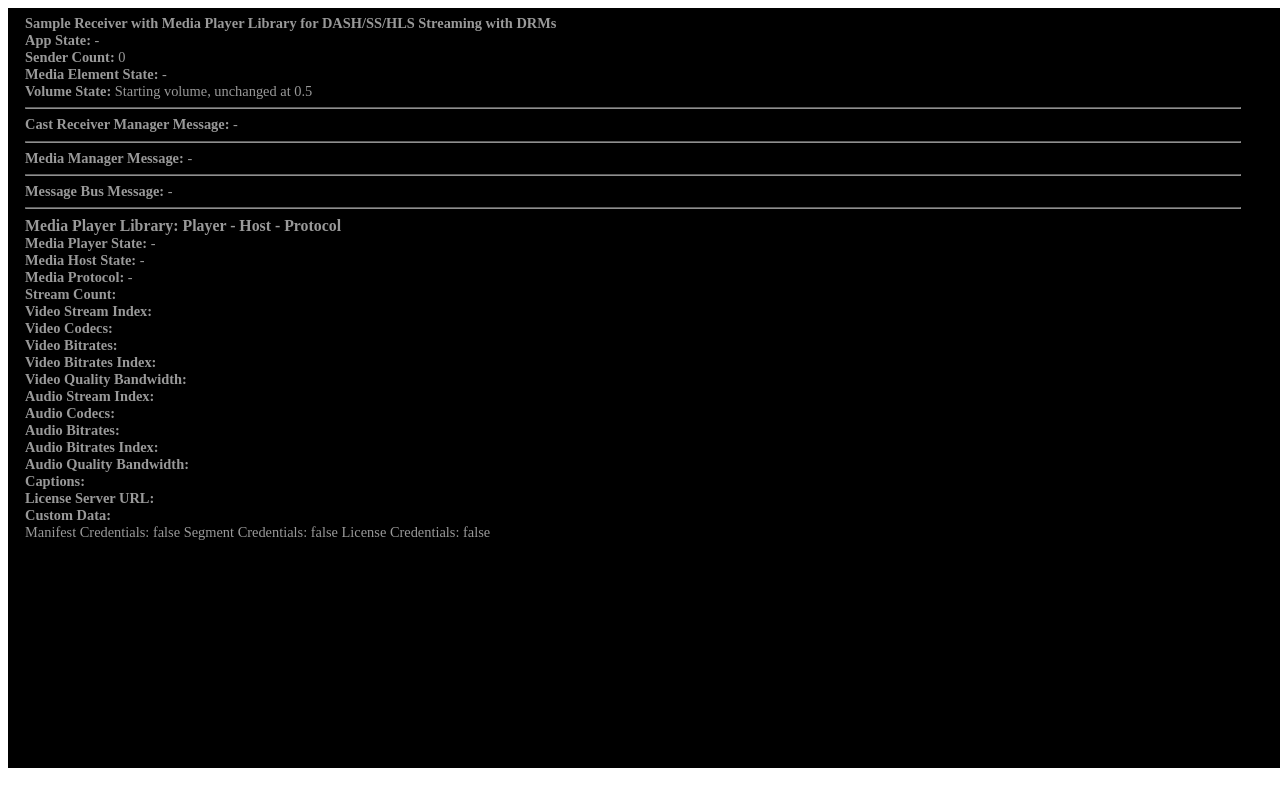
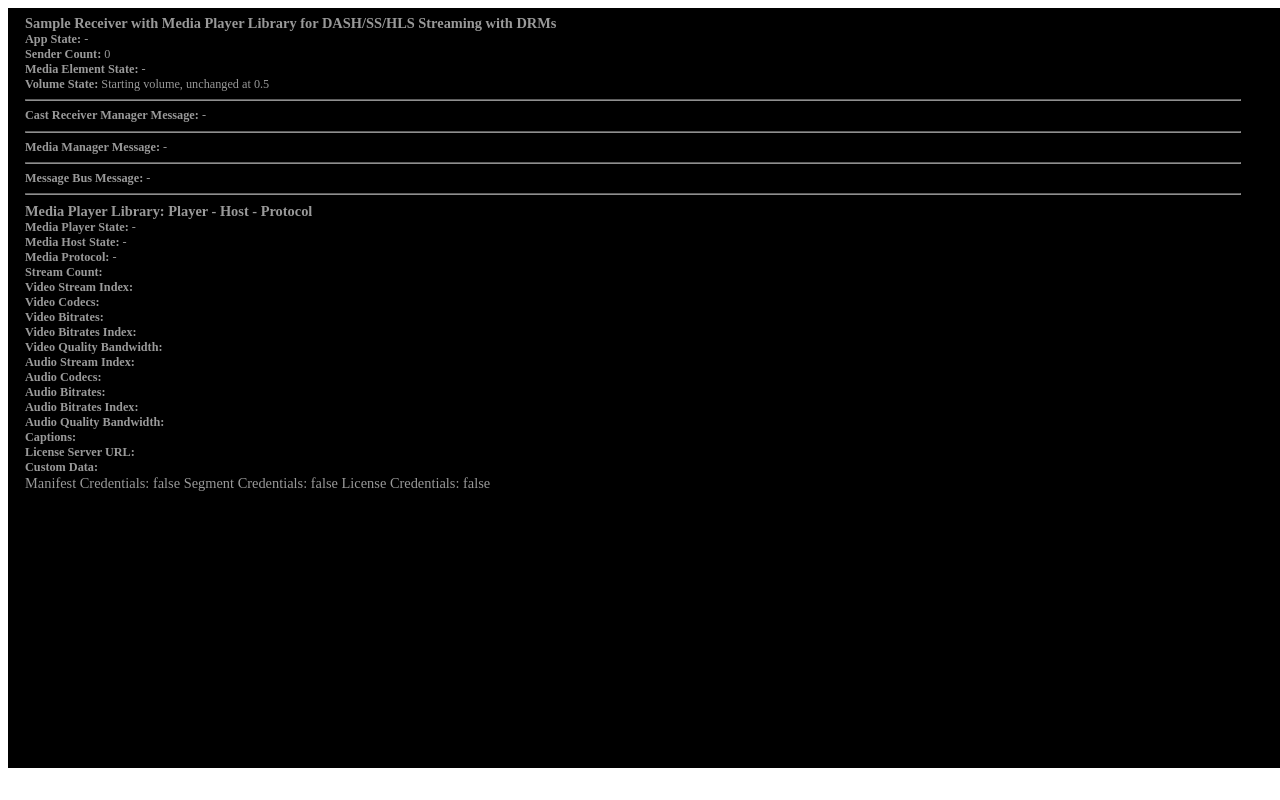
Before and after one commit to devdev0100/MD_HelloWorld, a plain HTML site: page CastMediaPlayerStreamingDRM-Rachel/mpl.html in a window 1280 px wide. Drawn offline with Linux system fonts and the light colour scheme; a script that the page names is missing.

Commit message:
font size changes

```diff
--- a/CastMediaPlayerStreamingDRM-Rachel/mpl.html
+++ b/CastMediaPlayerStreamingDRM-Rachel/mpl.html
@@ -73,35 +73,35 @@ limitations under the License.
 <body>
     <div id="messages">
       <div style="font-size:100%; font-weight:bold; margin-left:0px;" id="title">Sample Receiver with Media Player Library for DASH/SS/HLS Streaming with DRMs</div>
-      <div>App State: <span id="applicationState">-</span></div>
-      <div>Sender Count: <span id="senderCount">0</span></div>
-      <div>Media Element State: <span  id="mediaElementState">-</span></div>
-      <div>Volume State: <span  id="volumeMessage">Starting volume, unchanged at 0.5</span></div>
+      <div style="font-size:85%;"> App State: <span id="applicationState">-</span></div>
+      <div style="font-size:85%;">Sender Count: <span id="senderCount">0</span></div>
+      <div style="font-size:85%;">Media Element State: <span  id="mediaElementState">-</span></div>
+      <div style="font-size:85%;">Volume State: <span  id="volumeMessage">Starting volume, unchanged at 0.5</span></div>
       <hr>
-      <div>Cast Receiver Manager Message: <span  id="castReceiverManagerMessage">-</span></div>
+      <div style="font-size:85%;">Cast Receiver Manager Message: <span  id="castReceiverManagerMessage">-</span></div>
       <hr>
-      <div>Media Manager Message: <span  id="mediaManagerMessage">-</span></div>
+      <div style="font-size:85%;">Media Manager Message: <span  id="mediaManagerMessage">-</span></div>
       <hr>
-      <div>Message Bus Message: <span  id="messageBusMessage">-</span></div>
+      <div style="font-size:85%;">Message Bus Message: <span  id="messageBusMessage">-</span></div>
       <hr>
-      <div style="font-size:110%;font-weight:bold;">Media Player Library: Player - Host - Protocol</div>
-      <div>Media Player State: <span id="mediaPlayerState">-</span></div>
-      <div>Media Host State: <span id="mediaHostState">-</span></div>
-      <div>Media Protocol: <span id="mediaProtocol">-</span></div>
-      <div>Stream Count: <span id="streamCount"></span></div>
-      <div>Video Stream Index: <span id="videoStreamIndex"></span></div>
-      <div>Video Codecs: <span id="streamVideoCodecs"></span></div>
-      <div>Video Bitrates: <span id="streamVideoBitrates"></span></div>
-      <div>Video Bitrates Index: <span id="videoQualityIndex"></span></div>
-      <div>Video Quality Bandwidth: <span id="streamVideoQuality"></span></div>
-      <div>Audio Stream Index: <span id="audioStreamIndex"></span></div>
-      <div>Audio Codecs: <span id="streamAudioCodecs"></span></div>
-      <div>Audio Bitrates: <span id="streamAudioBitrates"></span></div>
-      <div>Audio Bitrates Index: <span id="audioQualityIndex"></span></div>
-      <div>Audio Quality Bandwidth: <span id="streamAudioQuality"></span></div>
-      <div>Captions: <span id="captions"></span></div>
-      <div>License Server URL: <span id="licenseUrl"></span></div>
-      <div>Custom Data: <span id="customData"></span></div>
+      <div style="font-size:100%;font-weight:bold;">Media Player Library: Player - Host - Protocol</div>
+      <div style="font-size:85%;">Media Player State: <span id="mediaPlayerState">-</span></div>
+      <div style="font-size:85%;">Media Host State: <span id="mediaHostState">-</span></div>
+      <div style="font-size:85%;">Media Protocol: <span id="mediaProtocol">-</span></div>
+      <div style="font-size:85%;">Stream Count: <span id="streamCount"></span></div>
+      <div style="font-size:85%;">Video Stream Index: <span id="videoStreamIndex"></span></div>
+      <div style="font-size:85%;">Video Codecs: <span id="streamVideoCodecs"></span></div>
+      <div style="font-size:85%;">Video Bitrates: <span id="streamVideoBitrates"></span></div>
+      <div style="font-size:85%;">Video Bitrates Index: <span id="videoQualityIndex"></span></div>
+      <div style="font-size:85%;">Video Quality Bandwidth: <span id="streamVideoQuality"></span></div>
+      <div style="font-size:85%;">Audio Stream Index: <span id="audioStreamIndex"></span></div>
+      <div style="font-size:85%;">Audio Codecs: <span id="streamAudioCodecs"></span></div>
+      <div style="font-size:85%;">Audio Bitrates: <span id="streamAudioBitrates"></span></div>
+      <div style="font-size:85%;">Audio Bitrates Index: <span id="audioQualityIndex"></span></div>
+      <div style="font-size:85%;">Audio Quality Bandwidth: <span id="streamAudioQuality"></span></div>
+      <div style="font-size:85%;">Captions: <span id="captions"></span></div>
+      <div style="font-size:85%;">License Server URL: <span id="licenseUrl"></span></div>
+      <div style="font-size:85%;">Custom Data: <span id="customData"></span></div>
       <span>Manifest Credentials: <span id="manifestCredentials">false</span></span>
       <span>Segment Credentials: <span id="segmentCredentials">false</span></span>
       <span>License Credentials: <span id="licenseCredentials">false</span></span>
```
